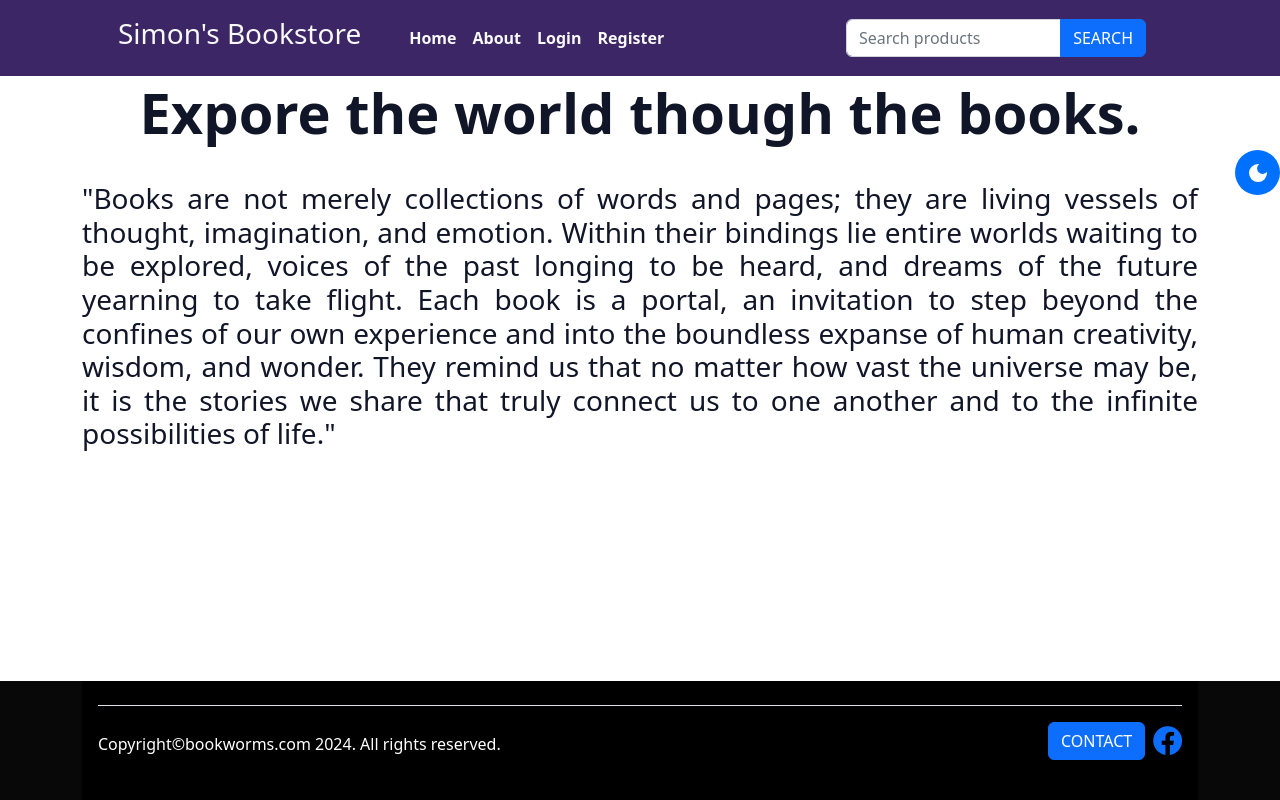
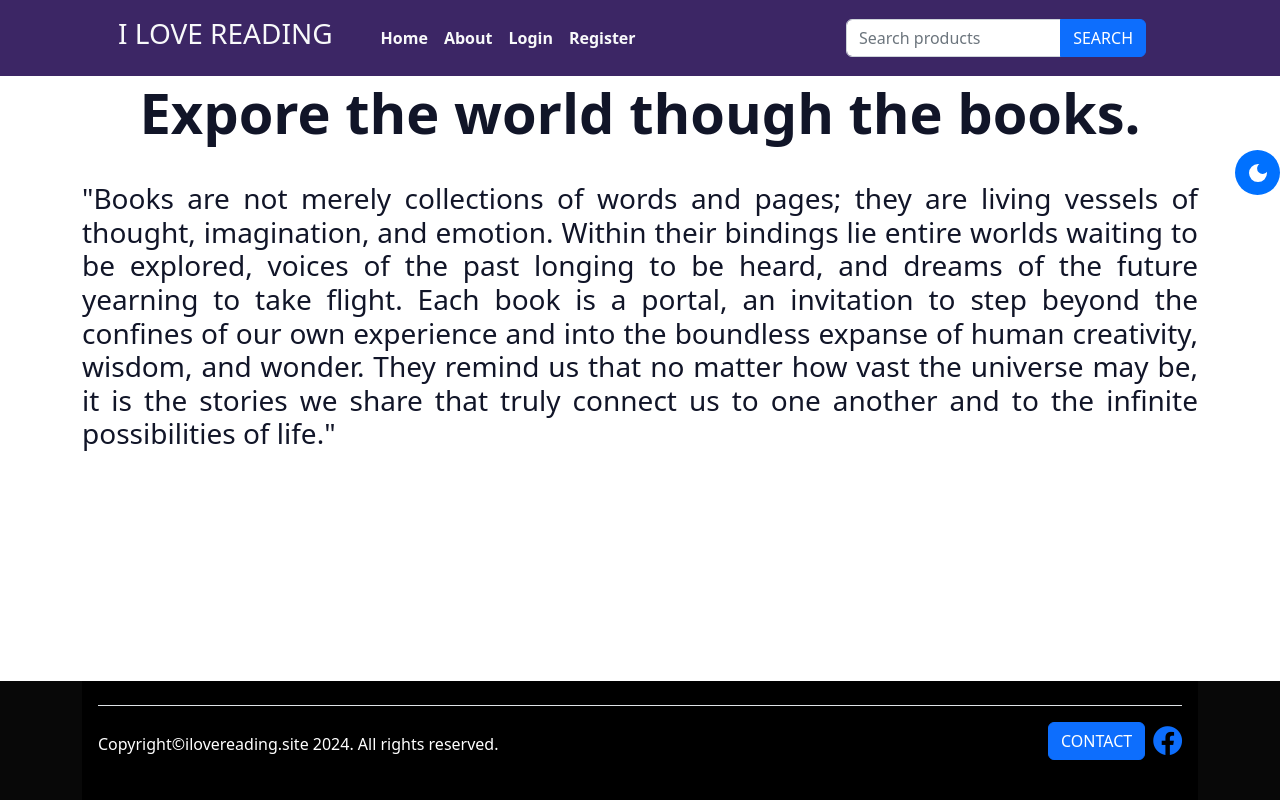
Before and after one commit to Simonmmr/Sport-Area, a Django app: page /about/ in a window 1280 px wide. Run offline with Django 5.2, Linux system fonts and the light colour scheme; some libraries are stand-ins or nearby versions.

Commit message:
header changed

```diff
--- a/templates/base.html
+++ b/templates/base.html
@@ -66,7 +66,7 @@
                 <footer class="py-2">
                     <div class="d-flex justify-content-between align-items-left border-top py-3">
                         <!-- Left Section: Copyright -->
-                        <p class="mb-0 text-white">Copyright©bookworms.com 2024. All rights reserved.</p>
+                        <p class="mb-0 text-white">Copyright©ilovereading.site 2024. All rights reserved.</p>
 
                         <!-- Right Section: Contact Button and Facebook Icon -->
                         <div class="d-flex align-items-center">
--- a/templates/nava.html
+++ b/templates/nava.html
@@ -19,7 +19,7 @@
 <!-- Navigation-->
 <nav class="navbar navbar-expand-lg navbar-light fixed-top" style="background-color:rgba(54, 31, 97, 0.97); color: white;">
     <div class="container py-1 px-4 px-lg-5" >
-        <a class="navbar-brand text-light" href="{% url 'home' %}"><h3>Simon's Bookstore</h3></a>
+        <a class="navbar-brand text-light" href="{% url 'home' %}"><h3>I LOVE READING</h3></a>
         <button class="navbar-toggler" type="button" data-bs-toggle="collapse" data-bs-target="#navbarSupportedContent" aria-controls="navbarSupportedContent" aria-expanded="false" aria-label="Toggle navigation">
             <span class="navbar-toggler-icon"></span>
         </button>
```
